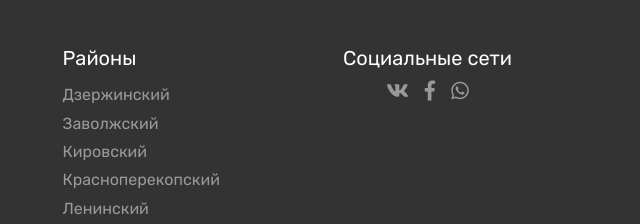
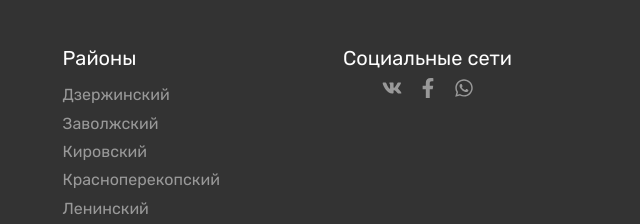
Before and after one commit to Hastle/YarApartments, a React app in the folder react-apartments/: page / in a window 1280 px wide. Shown: the part 4326-4550 px from the top of the page, 640-1280 px from the left. Built offline with nearby package versions, Linux system fonts and the light colour scheme.

Commit message:
reident, change font icons on react-icons

```diff
--- a/react-apartments/src/components/footer/Footer.js
+++ b/react-apartments/src/components/footer/Footer.js
@@ -1,11 +1,10 @@
 import React, { Component } from 'react';
 import Styles from './footer.sass'
 import {NavLink} from "react-router-dom";
+import { FaVk, FaFacebookF, FaWhatsapp } from 'react-icons/fa'
 
 function Footer() {
 	return (
-		<>
-
 		<footer>
 			<div className="container">
 				<div className="row">
@@ -42,9 +41,9 @@ function Footer() {
 					<div className="col-md-3">
 						<h5 className="text-center">Социальные сети</h5>
 						<div className="social-links">
-								<a href="#"><i className="fab fa-vk" aria-hidden="true"></i></a>
-								<a href="#"><i className="fab fa-facebook-f" aria-hidden="true"></i></a>
-								<a href="#"><i className="fab fa-whatsapp" aria-hidden="true"></i></a>
+							<a href="#"><FaVk /></a>
+							<a href="#"><FaFacebookF /></a>
+							<a href="#"><FaWhatsapp /></a>
 						</div>
 					</div>
 				</div>
@@ -55,8 +54,6 @@ function Footer() {
 				</div>
 			</div>
 		</footer>
-
-		</>
 	);
 }
 
--- a/react-apartments/src/components/footer/footer.sass
+++ b/react-apartments/src/components/footer/footer.sass
@@ -39,6 +39,7 @@ footer
 		display: flex
 		justify-content: center
 		a
+			display: flex
 			color: rgba(255, 255, 255, 0.5)
 			padding: 0.5rem
 			font-size: 20px
```
Lines whose indentation alone changed are shown as unchanged.
